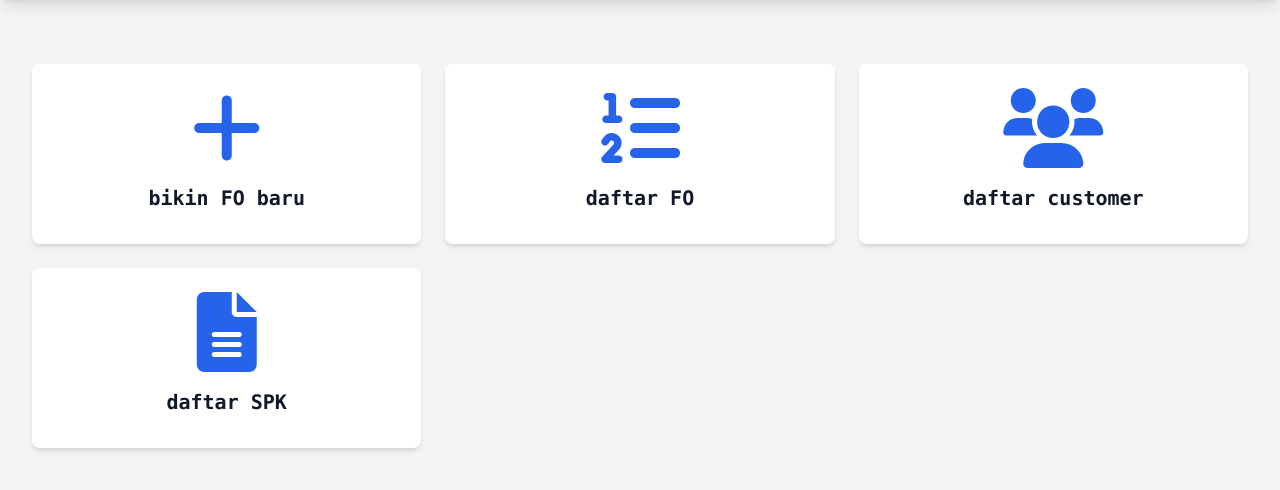
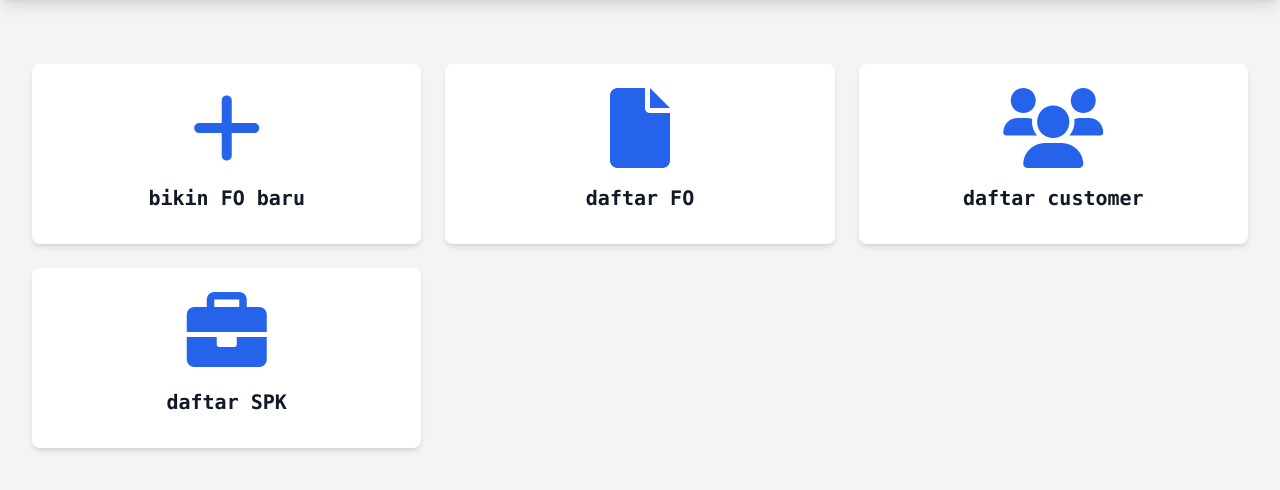
Before and after one commit to myayash/graciabox, a PHP site: page / in a window 1280 px wide. Shown: the part 72-562 px from the top of the page. Run offline with PHP 8.4, Linux system fonts and the light colour scheme; the visitor is signed in with stand-in values (Sample User, id 1); some libraries are stand-ins or nearby versions.

Commit message:
icons card

```diff
--- a/index.php
+++ b/index.php
@@ -28,7 +28,7 @@ include 'config.php';
 
             <a href="daftar_fo.php" class="block bg-white p-6 rounded-lg shadow-md hover:shadow-xl transition-shadow">
                 <div class="text-center">
-                    <i class="fa-solid fa-list-ol fa-5x mx-auto mb-4 text-blue-600"></i>
+                    <i class="fa-solid fa-file fa-5x mx-auto mb-4 text-blue-600"></i>
                     <h2 class="text-xl font-semibold mb-2">daftar FO</h2>
                 </div>
             </a>
@@ -42,7 +42,7 @@ include 'config.php';
 
             <a href="daftar_spk.php" class="block bg-white p-6 rounded-lg shadow-md hover:shadow-xl transition-shadow">
                 <div class="text-center">
-                    <i class="fa-solid fa-file-lines fa-5x mx-auto mb-4 text-blue-600"></i>
+                    <i class="fa-solid fa-briefcase fa-5x mx-auto mb-4 text-blue-600"></i>
                     <h2 class="text-xl font-semibold mb-2">daftar SPK</h2>
                 </div>
             </a>
```
